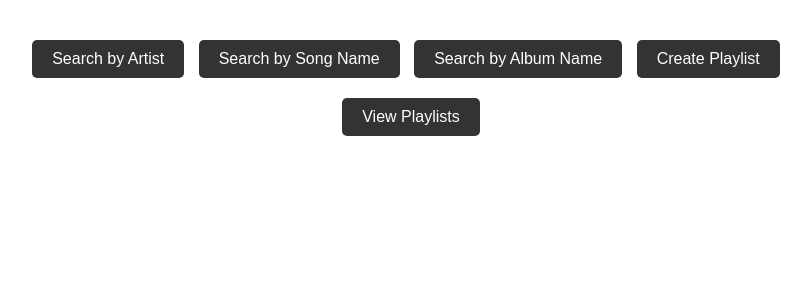
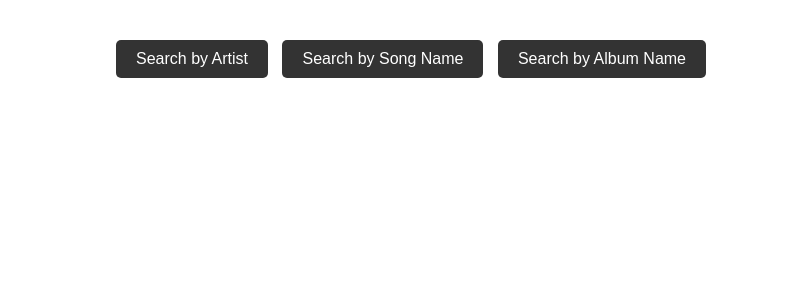
Before and after one commit to MooseFaceKilla/song-player-test, a Flask app: page /hyperlinks in a window 1280 px wide. Shown: the part 86-386 px from the top of the page, without its empty margins (229-1040 px from the left). Run offline with Flask 3, Linux system fonts and the light colour scheme.

Commit message:
removed buttons that dont work

```diff
--- a/templates/hyperlinks.html
+++ b/templates/hyperlinks.html
@@ -83,8 +83,7 @@
     <a href="/searchbyartistname" class="btn">Search by Artist</a>
     <a href="/searchbysongname" class="btn">Search by Song Name</a>
     <a href="/searchbyalbumname" class="btn">Search by Album Name</a>
-    <a href="createPlaylist.html" class="btn">Create Playlist</a>
-    <a href="viewPlaylists.html" class="btn">View Playlists</a>
+
 </div>
 </body>
 
```
